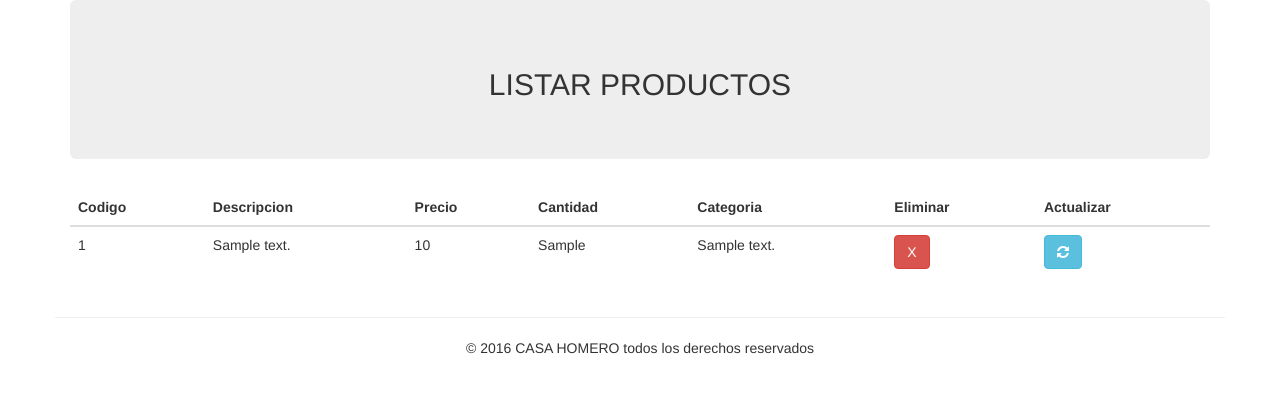
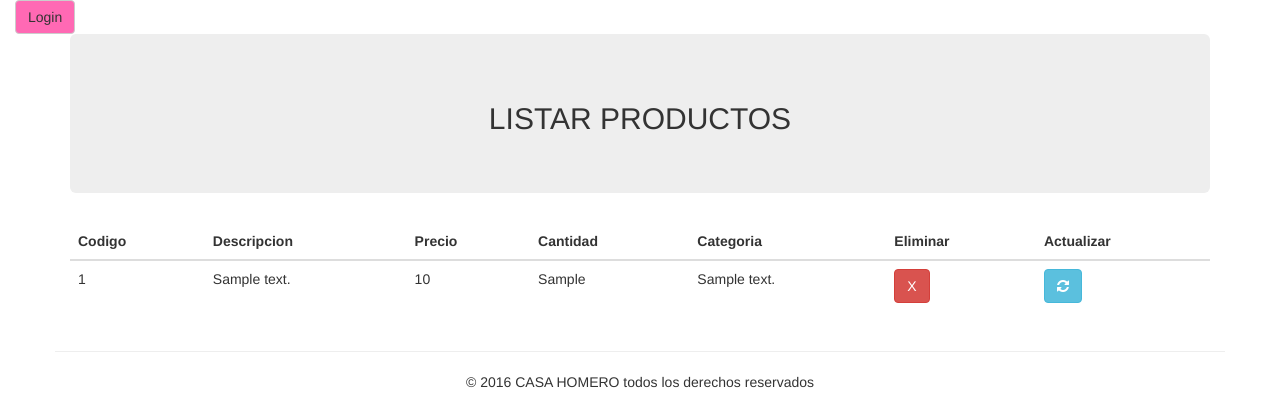
Before and after one commit to PlehmA/proj_casahomero, a PHP site: page /list_productos.php in a window 1280 px wide. Shown: the top 420 px of the page. Run offline with PHP 8.4, Linux system fonts and the light colour scheme; tables that the repository leaves empty or names only in its code hold one stand-in row (values such as "Sample post").

Commit message:
sadasd
asdasdas

```diff
--- a/list_productos.php
+++ b/list_productos.php
@@ -7,6 +7,14 @@
     <link rel="stylesheet" href="css\font-awesome.css" media="screen" title="no title">
   </head>
   <body>
+    <header>
+      <div class="container-fluid">
+        <nav>
+          <a href="frm_login.html"><button type="button" name="button" class="btn btn-default" style="background-color: #ff69b4;">Login</button></a>
+        </nav>
+      </div>
+
+    </header>
     <div class="container">
       <div class="jumbotron text-center">
         <h2>LISTAR PRODUCTOS</h2>
--- a/update_producto.php
+++ b/update_producto.php
@@ -23,6 +23,11 @@ if ($_SESSION['logeado']) {
     <link rel="stylesheet" href="css\font-awesome.css" media="screen" title="no title">
   </head>
   <body>
+    <div class="container-fluid">
+      <nav>
+        <a href="frm_login.html"><button type="button" name="button" class="btn btn-default" style="background-color: #ff69b4;">Login</button></a>
+      </nav>
+    </div>
     <div class="container">
     <!-- Form Name -->
     <h1 class="jumbotron text-center">Actualizar productos</h1>
--- a/welcome.php
+++ b/welcome.php
@@ -8,6 +8,10 @@ if ($_SESSION['logeado'])
 	echo "</br>";
 	echo "Horario de conexion: ". $_SESSION['time'];
 	echo "</br>";
+	echo "<hr>";
 	echo "<a href='insert_productos.html'>LOGOUT</a>";
+	echo "</br>";
+	echo "<hr>";
+	echo "<a href='list_productos.php'>Lista productos</a>";
 }
 ?>
```
